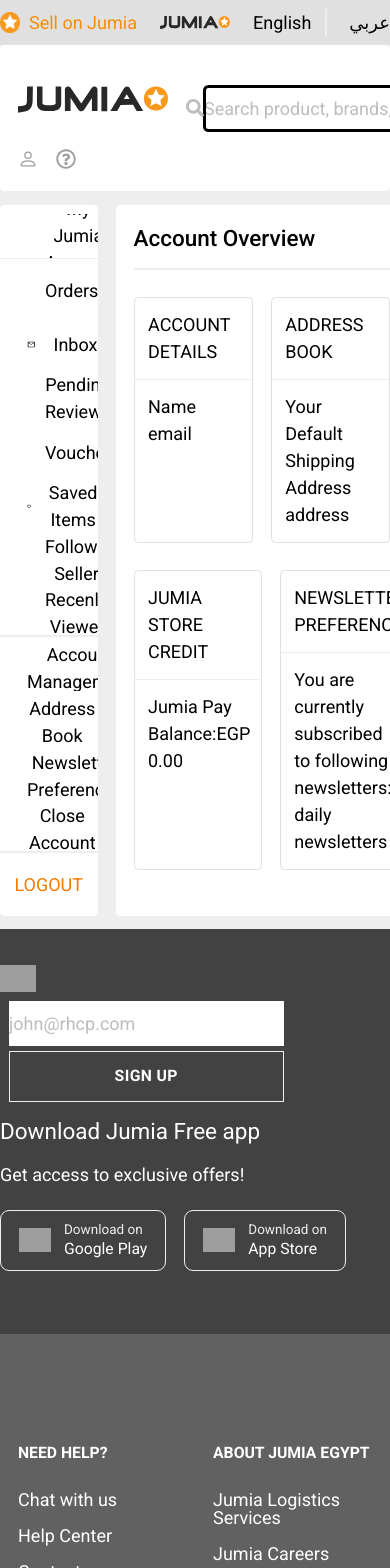
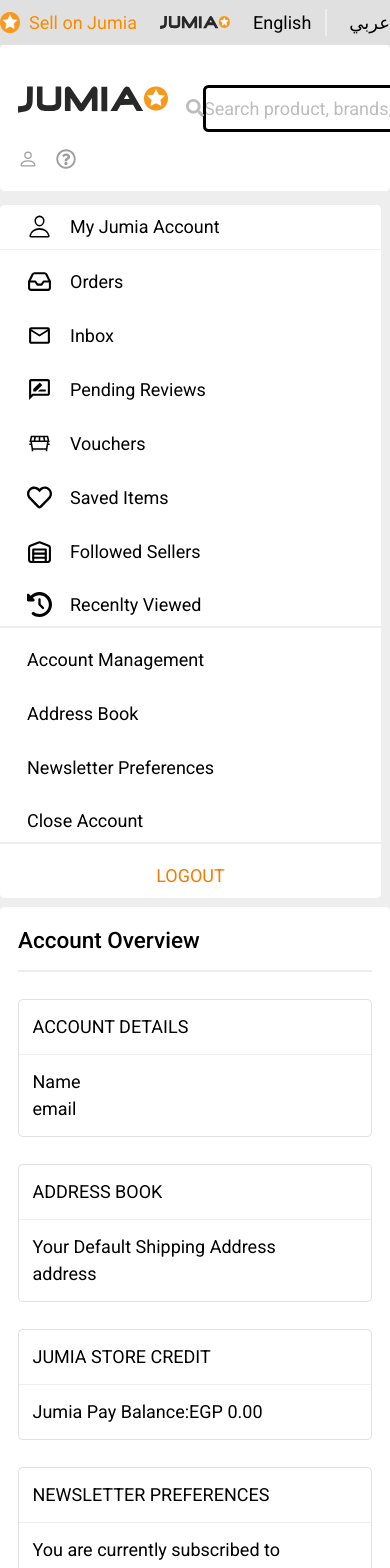
Before and after one commit to mohanadhassan1/jumia-main, a React (Vite) app: page /myaccount in a window 390 px wide. Shown: the top 1568 px of the page. Built offline with nearby package versions, Linux system fonts and the light colour scheme; grey boxes are pictures that could not be loaded.

Commit message:
add-responsive-to-myaccount

```diff
--- a/src/components/MyAccount/index.jsx
+++ b/src/components/MyAccount/index.jsx
@@ -19,9 +19,10 @@
 
   return (
     <>
-      <div className="flex container mx-auto mt-3 mb-3">
+      <div className="md:flex container mx-auto mt-3 mb-3 sm:flex-none">
 
-        <div className="mr-2 w-1/4 h-full rounded bg-white">
+        {/* <div className="mr-2  md:w-full h-full rounded bg-white"> */}
+        <div className="mr-2 lg:w-1/4 md:w-2/4 h-full rounded bg-white">
           <div onClick={() => handleButtonClick("My Jumia Account")} className="hover:bg-gray-200 hover:font-medium h-10 my-2 border-b rounded-t overflow-hidden">
             <button className="flex items-center w-full h-full focus:bg-gray-300 focus:font-medium pl-6">
               <IoPersonOutline className="mr-4" size={25} />
@@ -110,7 +111,8 @@
         </div>
 
 
-        <div className="gap-4 p-4 ml-2 w-3/4 rounded bg-white">
+        {/* <div className="gap-4 p-4 ml-2 lg:w-3/4 md:w-full rounded bg-white"> */}
+        <div className="gap-4 p-4  md:ml-2 sm:mr-2 lg:w-3/4 md:w-2/4 rounded bg-white">
 
           <div className="h-full">
 
@@ -118,9 +120,9 @@
               <div>
                 <h1 className="font-medium text-xl border-b-2 pb-3">Account Overview</h1>
 
-                <div className="flex">
+                <div className="lg:flex md:flex-none">
 
-                  <div className="border border-gray-300 w-3/6 mt-6 rounded mr-2">
+                  <div className="border border-gray-300 lg:w-3/6 md:w-full mt-6 rounded lg:mr-2 ">
 
                     <div className="border-b p-3">
                       <h2>ACCOUNT DETAILS</h2>
@@ -133,7 +135,7 @@
 
                   </div>
 
-                  <div className="border border-gray-300 w-3/6 mt-6 rounded ml-2">
+                  <div className="border border-gray-300 lg:w-3/6 md:w-full mt-6 rounded lg:ml-2">
 
                     <div className="border-b p-3">
                       <h2>ADDRESS BOOK</h2>
@@ -148,9 +150,9 @@
 
                 </div>
 
-                <div className="flex">
+                <div className="lg:flex md:flex-none">
 
-                  <div className="border border-gray-300 w-3/6 mt-6 rounded mr-2">
+                  <div className="border border-gray-300 lg:w-3/6 md:w-full mt-6 rounded lg:mr-2">
 
                     <div className="border-b p-3">
                       <h2>JUMIA STORE CREDIT</h2>
@@ -162,7 +164,7 @@
 
                   </div>
 
-                  <div className="border border-gray-300 w-3/6 mt-6 rounded ml-2">
+                  <div className="border border-gray-300 lg:w-3/6 md:w-full mt-6 rounded lg:ml-2">
 
                     <div className="border-b p-3">
                       <h3>NEWSLETTER PREFERENCES</h3>
@@ -184,9 +186,9 @@
               <div>
                 <h1 className="font-medium text-xl border-b-2 pb-3">Orders</h1>
 
-                <div className="flex border-b ">
-                  <button className="p-4 border-b-2 hover:text-orange-700 focus:text-orange-700 focus:border-orange-700">OPEN ORDERS (0)</button>
-                  <button className="p-4 border-b-2 hover:text-orange-700 focus:text-orange-700 focus:border-orange-700">CLOSED ORDERS</button>
+                <div className="flex border-b">
+                  <button className="p-4 focus:border-b-2 hover:text-orange-700 focus:text-orange-700 focus:border-orange-700">OPEN ORDERS (0)</button>
+                  <button className="p-4 focus:border-b-2 hover:text-orange-700 focus:text-orange-700 focus:border-orange-700">CLOSED ORDERS</button>
                 </div>
               </div>
             )}
@@ -228,8 +230,8 @@
                 <h1 className="font-medium text-xl border-b-2 pb-3">Vouchers</h1>
 
                 <div className="flex border-b ">
-                  <button className="p-4 border-b-2 hover:text-orange-700 focus:text-orange-700 focus:border-orange-700">ACTIVE</button>
-                  <button className="p-4 border-b-2 hover:text-orange-700 focus:text-orange-700 focus:border-orange-700">INACTIVE</button>
+                  <button className="p-4 focus:border-b-2 hover:text-orange-700 focus:text-orange-700 focus:border-orange-700">ACTIVE</button>
+                  <button className="p-4 focus:border-b-2 hover:text-orange-700 focus:text-orange-700 focus:border-orange-700">INACTIVE</button>
                 </div>
 
               </div>
@@ -240,12 +242,12 @@
               <div>
                 <h1 className="font-medium text-xl border-b-2 pb-3">Saved Items</h1>
 
-                <div className="flex justify-between border border-gray-300 w-full mt-6 rounded p-3">
+                <div className="lg:flex md:flex-none justify-between border border-gray-300 w-full mt-6 rounded p-3">
 
-                  <div className="flex mx-8">
+                  <div className="flex justify-around lg:mx-4">
                     <img src="#" alt="title" />
 
-                    <div className="mx-10">
+                    <div className="lg:mx-10">
                       <h3>Title</h3>
                       <p>size</p>
                       <p>price</p>
@@ -253,9 +255,9 @@
                     </div>
                   </div>
 
-                  <div className="flex flex-col justify-between">
+                  <div className="flex flex-col justify-between lg:mt-0 sm:mt-4">
                     <button className="bg-orange-600 text-white p-2 rounded hover:bg-orange-700 shadow">BUY NOW</button>
-                    <button className="text-orange-700 hover:bg-orange-100 rounded flex items-center "><HiOutlineTrash className="mr-2" />REMOVE</button>
+                    <button className="text-orange-700 hover:bg-orange-100 rounded flex items-center"><HiOutlineTrash className="mr-2" />REMOVE</button>
                   </div>
 
                 </div>
@@ -287,7 +289,7 @@
               <div>
                 <h1 className="font-medium text-xl border-b-2 pb-3">Address Book</h1>
 
-                <div className="border border-gray-300 w-1/2 mt-6 rounded mr-2">
+                <div className="border border-gray-300 lg:w-1/2 mt-6 rounded mr-2">
 
                   <div className="border-b p-3">
                     <h2>Name</h2>
```
